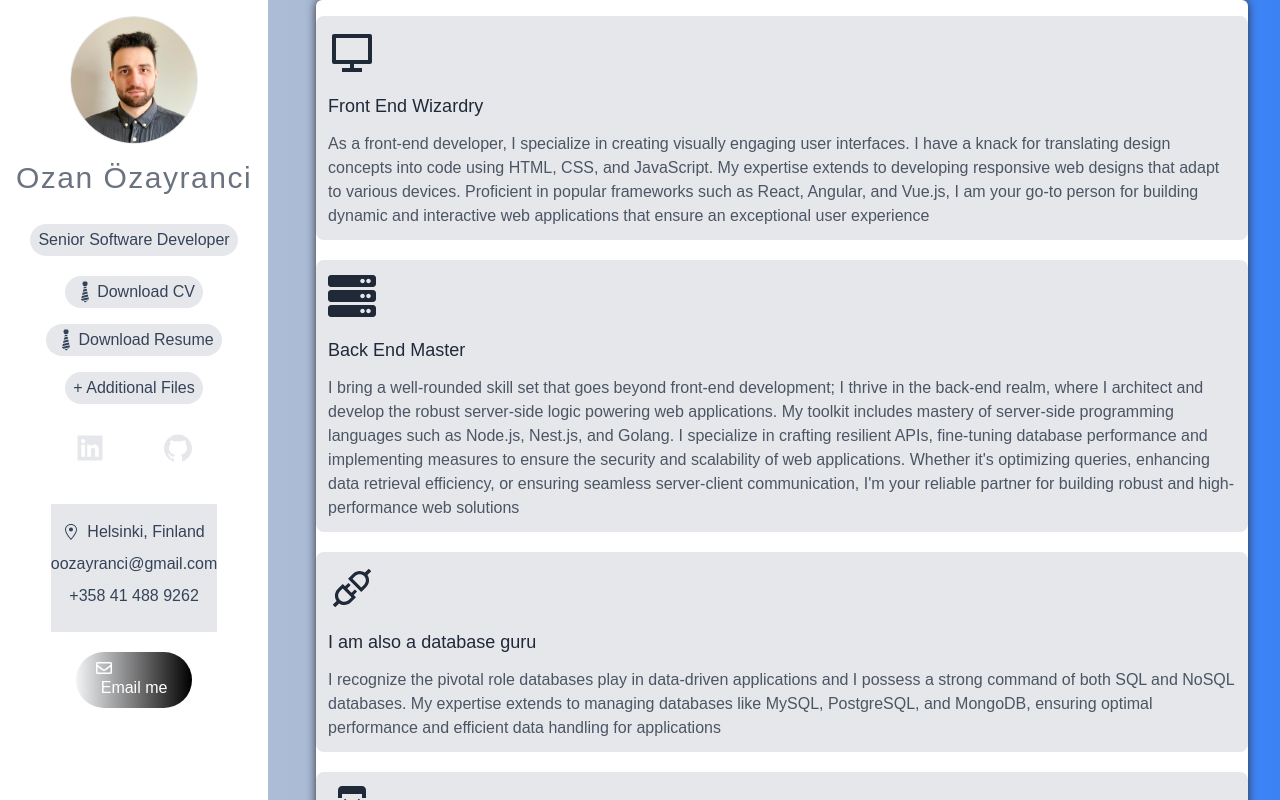
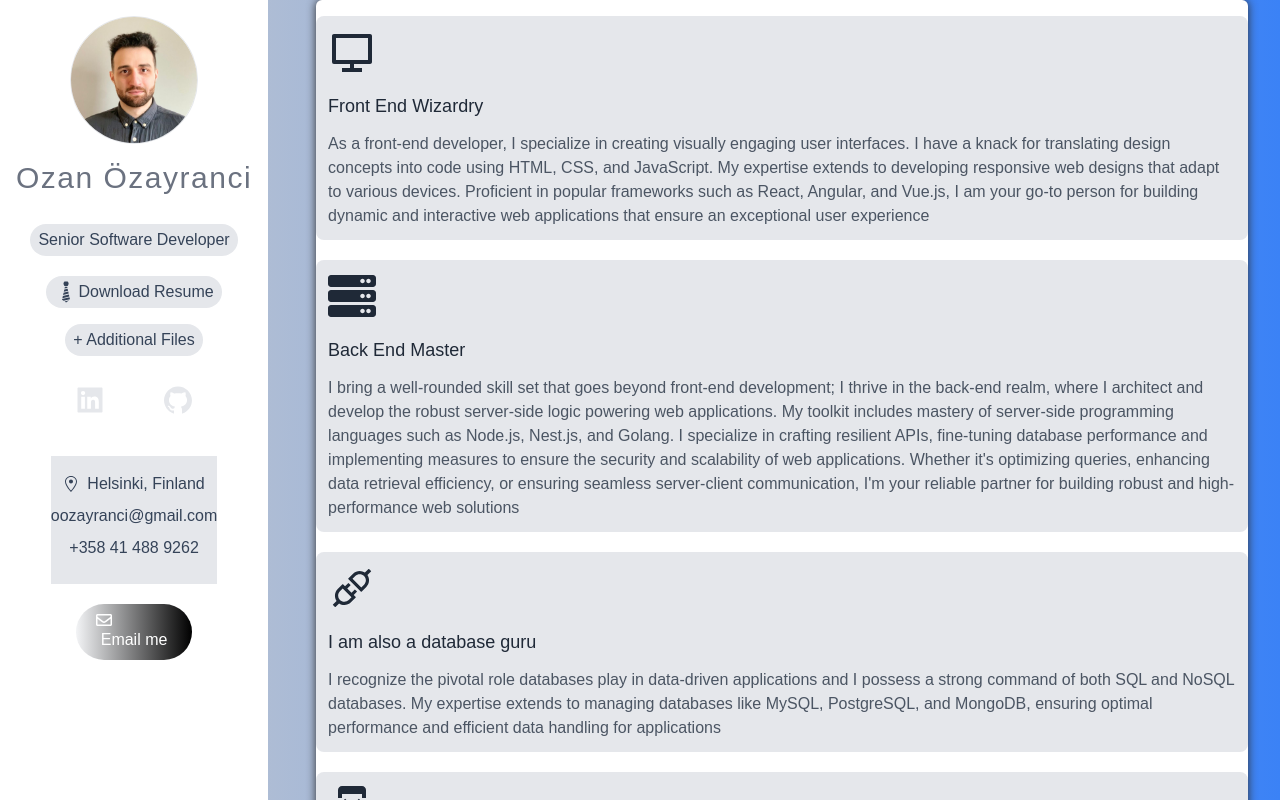
Before and after one commit to oozan/cv-web, a Next.js app: page / in a window 1280 px wide. Shown: the top 800 px of the page. Built offline with nearby package versions, Linux system fonts and the light colour scheme.

Commit message:
update cv

```diff
--- a/components/Sidebar.tsx
+++ b/components/Sidebar.tsx
@@ -25,14 +25,6 @@ const Sidebar = () => {
 
       {/* Navigation Links */}
       <div className="flex flex-col items-center justify-center mb-4">
-        <a
-          href="/assets/OzanOzayranci-CV.pdf"
-          download="OzanOzayranci-CV.pdf"
-          className="flex items-center justify-center px-2 py-1 my-2 bg-gray-200 rounded-full cursor-pointer dark:bg-dark-200 dark:bg-black-500"
-        >
-          <GiTie className="w-6 h-6" />
-          <span>Download CV</span>
-        </a>
         <a
           href="/assets/OzanOzayranciResume.pdf"
           download="OzanOzayranciResume.pdf"
```
